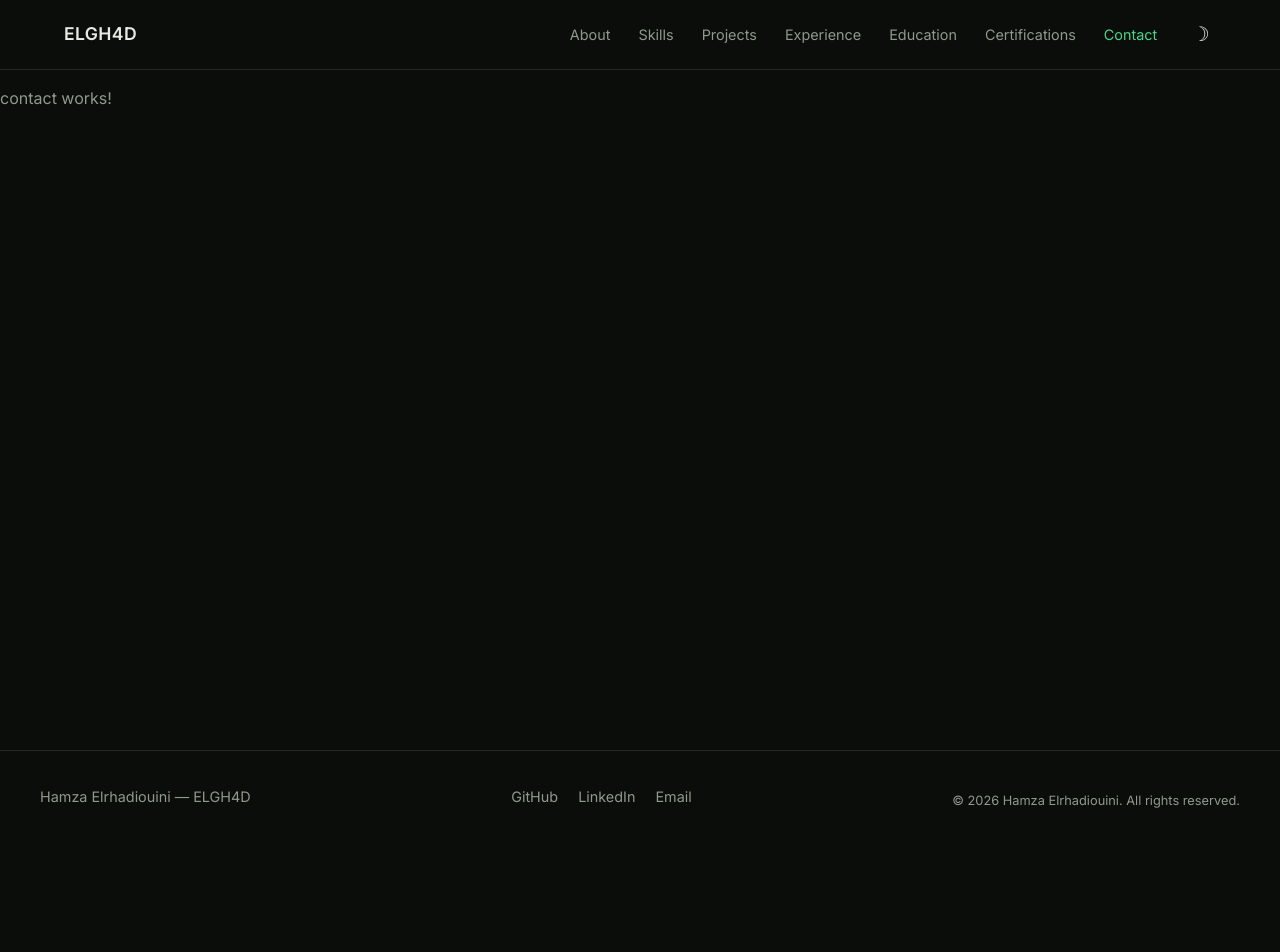
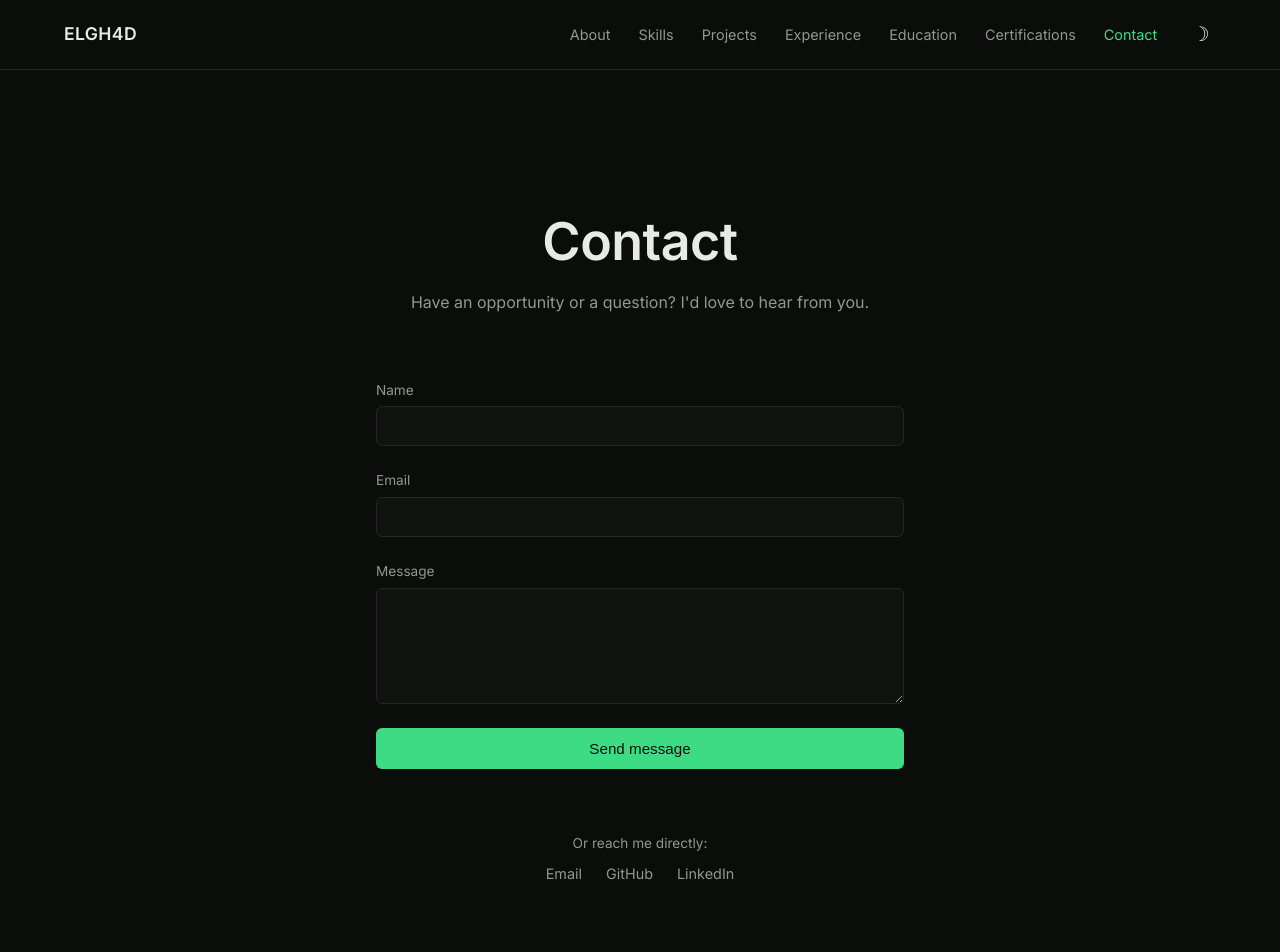
Before and after one commit to ELGHAD/hamza-elrhadiouini-portfolio, an Angular app: page /contact in a window 1280 px wide. Shown: the top 952 px of the page. Before the commit the page ends 843 px from the top, so only its background shows below. Built offline with nearby package versions, Linux system fonts and the light colour scheme.

Commit message:
feat: wire up EmailJS with real credentials for contact form

```diff
--- a/package.json
+++ b/package.json
@@ -17,6 +17,7 @@
     "@angular/forms": "^21.2.0",
     "@angular/platform-browser": "^21.2.0",
     "@angular/router": "^21.2.0",
+    "@emailjs/browser": "^4.4.1",
     "rxjs": "~7.8.0",
     "tslib": "^2.3.0"
   },
--- a/src/app/app.routes.ts
+++ b/src/app/app.routes.ts
@@ -56,7 +56,7 @@ export const routes: Routes = [
   {
     path: 'contact',
     loadComponent: () =>
-      import('./features/contact/contact').then(m => m.Contact),
+      import('./features/contact/contact').then(m => m.ContactComponent),
     title: 'Contact — Hamza Elrhadiouini'
   },
   {
--- a/src/app/core/services/email.service.ts
+++ b/src/app/core/services/email.service.ts
@@ -1,4 +1,5 @@
 import { Injectable } from '@angular/core';
+import emailjs from '@emailjs/browser';
 
 export interface ContactFormData {
   name: string;
@@ -8,9 +9,20 @@ export interface ContactFormData {
 
 @Injectable({ providedIn: 'root' })
 export class EmailService {
-  // EmailJS integration will be wired here once you create your EmailJS account
+  private readonly serviceId = 'service_r7onrxq';
+  private readonly templateId = 'template_g5igah6';
+  private readonly publicKey = 'pOu0FlhvGBN4cJMBa';
+
   async sendMessage(data: ContactFormData): Promise<void> {
-    console.log('Sending message (placeholder):', data);
-    // Real implementation added in Contact step
+    await emailjs.send(
+      this.serviceId,
+      this.templateId,
+      {
+        name: data.name,
+        email: data.email,
+        message: data.message
+      },
+      this.publicKey
+    );
   }
 }
--- a/src/app/features/contact/contact.html
+++ b/src/app/features/contact/contact.html
@@ -1 +1,56 @@
-<p>contact works!</p>
+<section class="contact">
+  <h1 class="contact__title">Contact</h1>
+  <p class="contact__intro">
+    Have an opportunity or a question? I'd love to hear from you.
+  </p>
+
+  <form class="contact__form" [formGroup]="form" (ngSubmit)="onSubmit()">
+    <div class="contact__field">
+      <label for="name">Name</label>
+      <input id="name" type="text" formControlName="name" />
+      @if (form.controls.name.invalid && form.controls.name.touched) {
+        <span class="contact__error">Please enter your name.</span>
+      }
+    </div>
+
+    <div class="contact__field">
+      <label for="email">Email</label>
+      <input id="email" type="email" formControlName="email" />
+      @if (form.controls.email.invalid && form.controls.email.touched) {
+        <span class="contact__error">Please enter a valid email.</span>
+      }
+    </div>
+
+    <div class="contact__field">
+      <label for="message">Message</label>
+      <textarea id="message" rows="5" formControlName="message"></textarea>
+      @if (form.controls.message.invalid && form.controls.message.touched) {
+        <span class="contact__error">Message should be at least 10 characters.</span>
+      }
+    </div>
+
+    <button type="submit" class="contact__submit" [disabled]="state() === 'sending'">
+      @if (state() === 'sending') {
+        Sending...
+      } @else {
+        Send message
+      }
+    </button>
+
+    @if (state() === 'success') {
+      <p class="contact__status contact__status--success">Message sent — thank you! I'll get back to you soon.</p>
+    }
+    @if (state() === 'error') {
+      <p class="contact__status contact__status--error">Something went wrong. Please try emailing me directly instead.</p>
+    }
+  </form>
+
+  <div class="contact__alt">
+    <p>Or reach me directly:</p>
+    <div class="contact__links">
+      <a href="mailto:hamelrhadiouini@gmail.com">Email</a>
+      <a href="https://github.com/ELGHAD" target="_blank" rel="noopener">GitHub</a>
+      <a href="https://ma.linkedin.com/in/elrhadiouini-hamza-64ba04202" target="_blank" rel="noopener">LinkedIn</a>
+    </div>
+  </div>
+</section>
--- a/src/app/features/contact/contact.scss
+++ b/src/app/features/contact/contact.scss
@@ -0,0 +1,113 @@
+.contact {
+  max-width: 560px;
+  margin-inline: auto;
+  padding: var(--space-2xl) var(--space-sm);
+
+  &__title {
+    text-align: center;
+    margin-bottom: var(--space-xs);
+  }
+
+  &__intro {
+    text-align: center;
+    margin-bottom: var(--space-xl);
+  }
+
+  &__form {
+    display: flex;
+    flex-direction: column;
+    gap: var(--space-md);
+  }
+
+  &__field {
+    display: flex;
+    flex-direction: column;
+    gap: 0.3rem;
+
+    label {
+      font-size: 0.85rem;
+      color: var(--color-text-secondary);
+    }
+
+    input,
+    textarea {
+      background: var(--color-surface);
+      border: 1px solid var(--color-border);
+      border-radius: var(--radius-sm);
+      padding: 0.6rem 0.8rem;
+      color: var(--color-text);
+      font-family: inherit;
+      font-size: 0.95rem;
+
+      &:focus {
+        outline: none;
+        border-color: var(--color-accent);
+      }
+    }
+  }
+
+  &__error {
+    font-size: 0.8rem;
+    color: #e05252;
+  }
+
+  &__submit {
+    background: var(--color-accent);
+    color: var(--color-bg);
+    border: none;
+    border-radius: var(--radius-sm);
+    padding: 0.75rem;
+    font-size: 0.95rem;
+    font-weight: 500;
+    cursor: pointer;
+    transition: opacity 0.2s ease;
+
+    &:disabled {
+      opacity: 0.6;
+      cursor: not-allowed;
+    }
+
+    &:hover:not(:disabled) {
+      opacity: 0.9;
+    }
+  }
+
+  &__status {
+    font-size: 0.9rem;
+    margin: 0;
+
+    &--success {
+      color: var(--color-accent);
+    }
+
+    &--error {
+      color: #e05252;
+    }
+  }
+
+  &__alt {
+    margin-top: var(--space-xl);
+    text-align: center;
+
+    p {
+      font-size: 0.85rem;
+      margin: 0 0 var(--space-xs);
+    }
+  }
+
+  &__links {
+    display: flex;
+    justify-content: center;
+    gap: var(--space-md);
+
+    a {
+      color: var(--color-text-secondary);
+      text-decoration: none;
+      font-size: 0.9rem;
+
+      &:hover {
+        color: var(--color-accent);
+      }
+    }
+  }
+}
--- a/src/app/features/contact/contact.ts
+++ b/src/app/features/contact/contact.ts
@@ -1,9 +1,42 @@
-import { Component } from '@angular/core';
+import { Component, inject, signal } from '@angular/core';
+import { FormBuilder, ReactiveFormsModule, Validators } from '@angular/forms';
+import { EmailService } from '../../core/services/email.service';
+
+type SubmitState = 'idle' | 'sending' | 'success' | 'error';
 
 @Component({
   selector: 'app-contact',
-  imports: [],
+  standalone: true,
+  imports: [ReactiveFormsModule],
   templateUrl: './contact.html',
-  styleUrl: './contact.scss',
+  styleUrl: './contact.scss'
 })
-export class Contact {}
+export class ContactComponent {
+  private fb = inject(FormBuilder);
+  private emailService = inject(EmailService);
+
+  state = signal<SubmitState>('idle');
+
+  form = this.fb.nonNullable.group({
+    name: ['', [Validators.required, Validators.minLength(2)]],
+    email: ['', [Validators.required, Validators.email]],
+    message: ['', [Validators.required, Validators.minLength(10)]]
+  });
+
+  async onSubmit(): Promise<void> {
+    if (this.form.invalid) {
+      this.form.markAllAsTouched();
+      return;
+    }
+
+    this.state.set('sending');
+    try {
+      await this.emailService.sendMessage(this.form.getRawValue());
+      this.state.set('success');
+      this.form.reset();
+    } catch (error) {
+      console.error('Failed to send message:', error);
+      this.state.set('error');
+    }
+  }
+}
```
Also changed, not shown: 1 other file (tests, documents, lock files or other folders).
